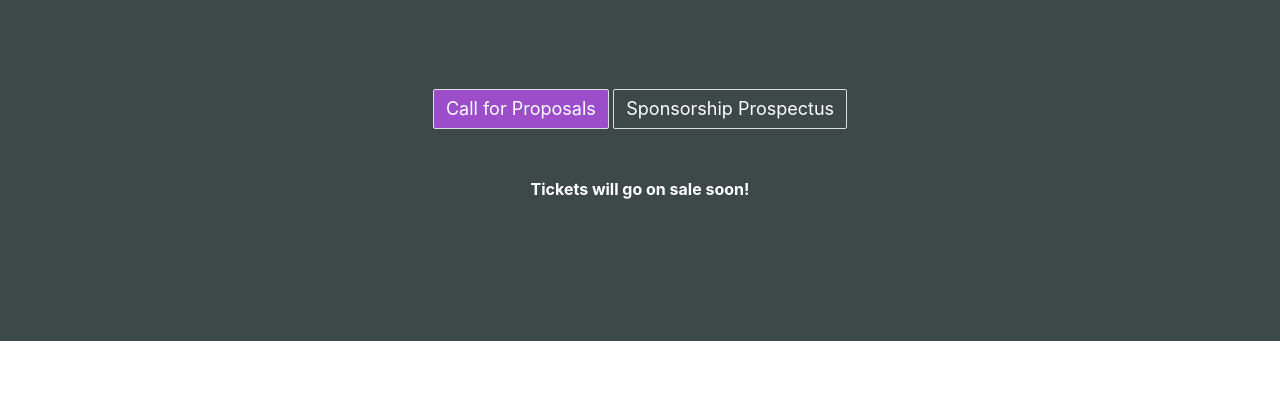
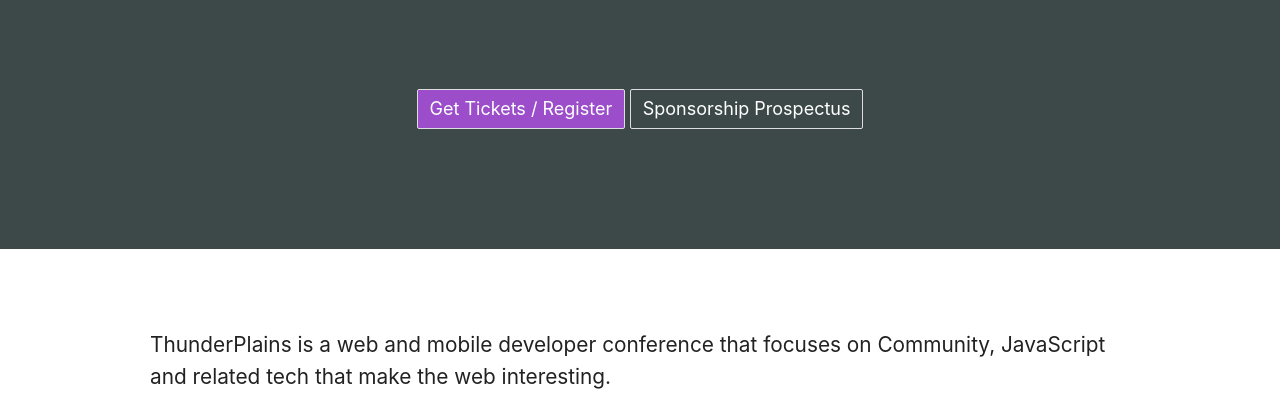
Before and after one commit to techlahoma/thunderplains-2018, a website built with Parcel: page src/index.html in a window 1280 px wide. Shown: the part 348-757 px from the top of the page. Built offline with nearby package versions, Linux system fonts and the light colour scheme; files whose address does not match are found by name.

Commit message:
Change primary button to get tickets

```diff
--- a/src/index.html
+++ b/src/index.html
@@ -36,13 +36,9 @@
             <br />
             <br />
             <div>
-              <a class="btn btn-primary btn-lg" href="https://cfp.techlahoma.org/events/thunderplains-2018">Call for Proposals</a>
+              <a class="btn btn-primary btn-lg" href="https://ti.to/techlahoma/thunderplains-2018">Get Tickets / Register</a>
               <a class="btn btn-lg" href="files/2018-ThunderPlains-Sponsorship-Prospectus.pdf">Sponsorship Prospectus</a>
             </div>
-
-            <br />
-            <br />
-            <p><strong>Tickets will go on sale soon!</strong></p>
           </div>
         </div>
       </div>
```
